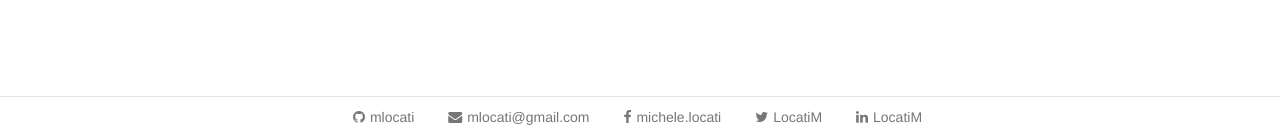
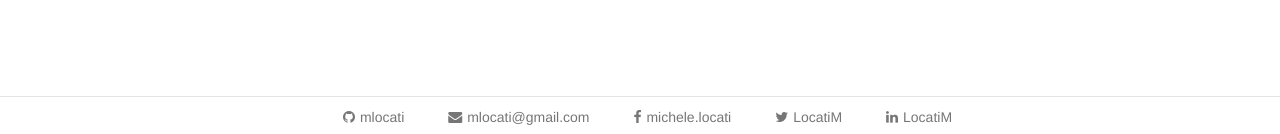
Before and after one commit to mlocati/mlocati.github.io, a Jekyll site: the page built from index.md, in a window 1280 px wide. Shown: the part 763-897 px from the top of the page. Built offline with Jekyll 4.4.1, drawn with Linux system fonts in a browser that asks for light colours.

```diff
--- a/css/main.scss
+++ b/css/main.scss
@@ -74,7 +74,7 @@
             color: $link-color;
         }
     }
-    li:first-child a {
-        margin-left: 0;
+    li {
+        padding: 0 10px;
     }
 }
```
